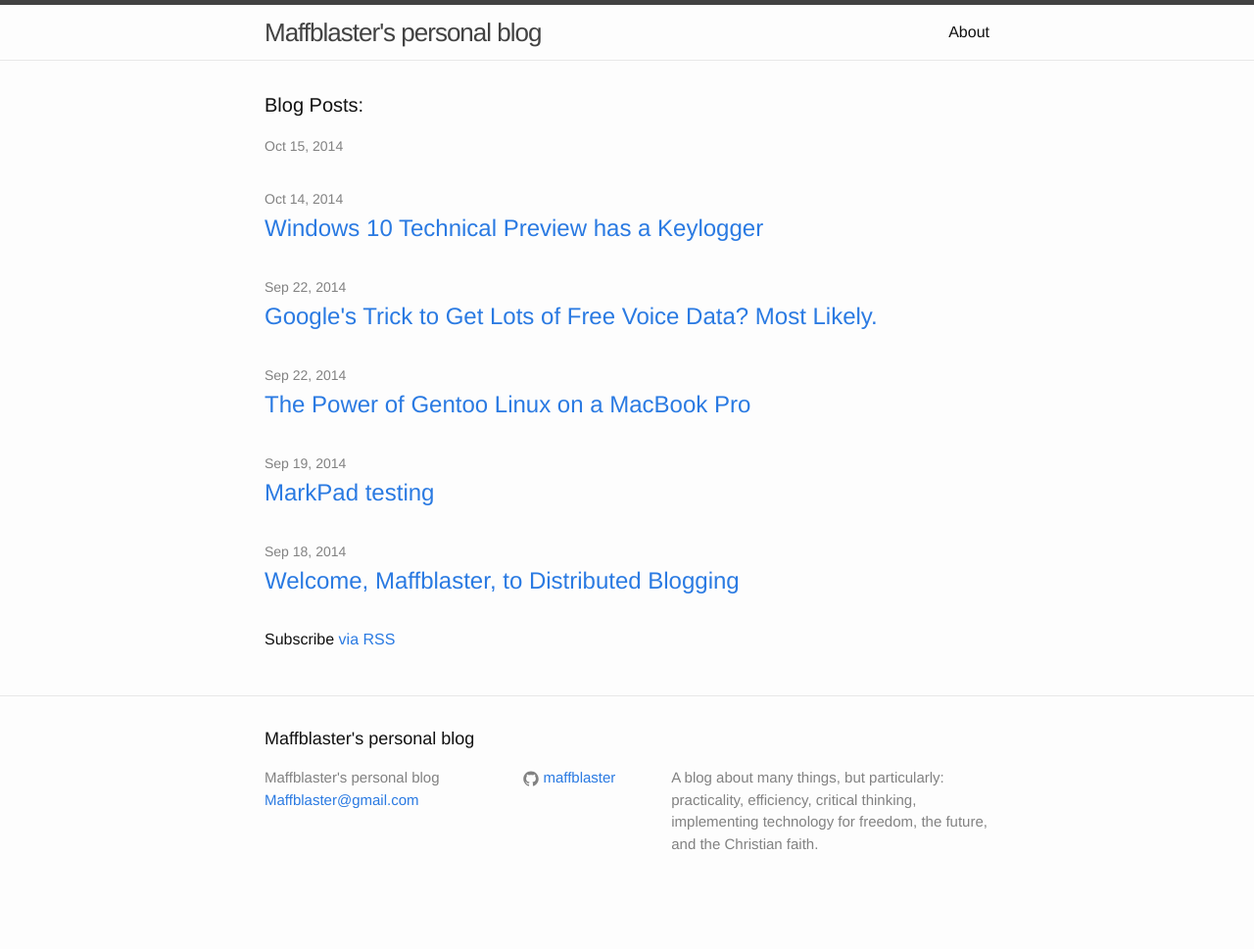
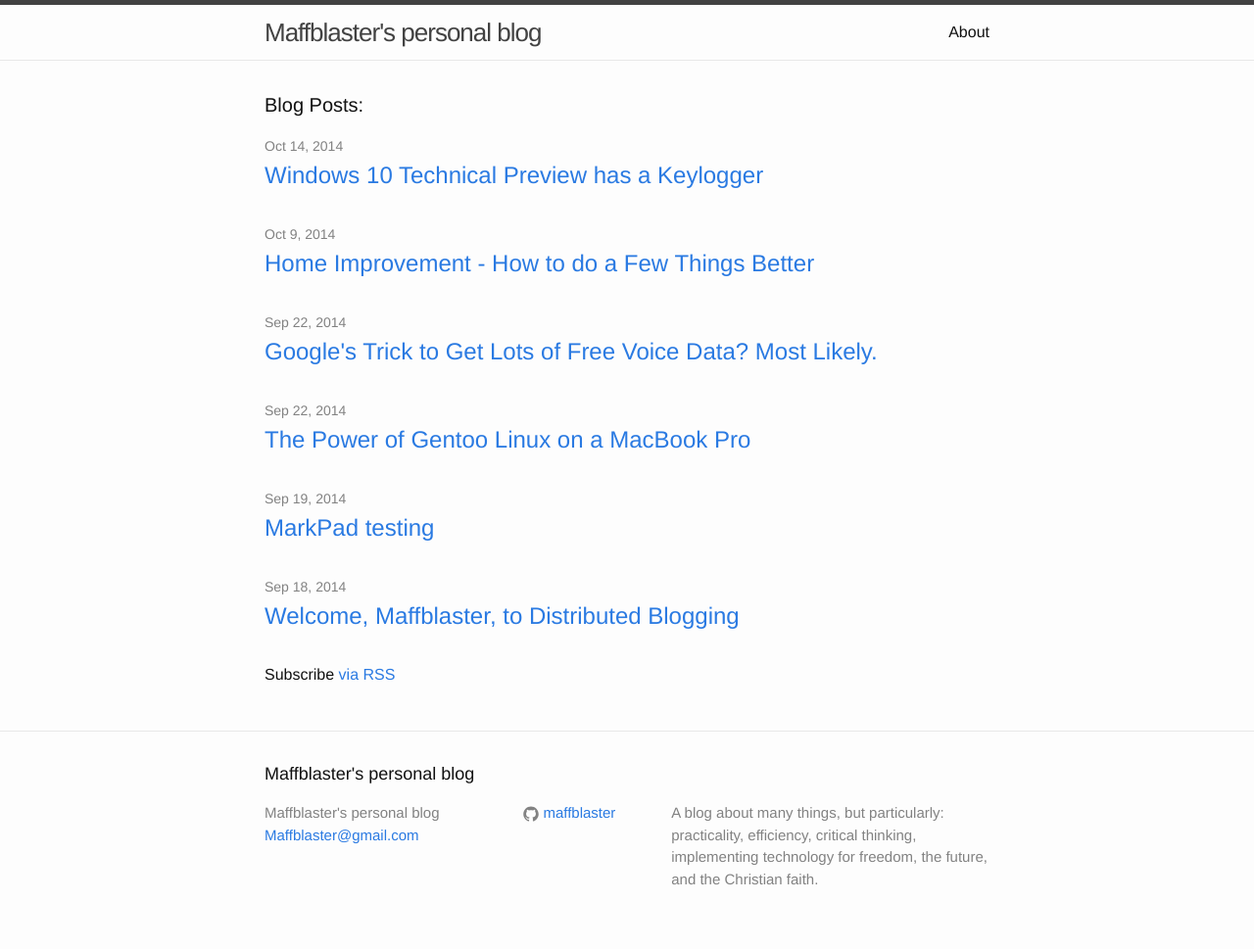
Before and after one commit to maffblaster/maffblaster.github.io, a Jekyll site: the page built from index.html, in a window 1280 px wide. Shown: the whole page at 98% size. Built offline with Jekyll 4.4.1, drawn with Linux system fonts in a browser that asks for light colours; before the commit the page ends 933 px from its top, so only the background shows below that.

Commit message:
Don't use colons in between the triple dashes.

```diff
--- a/_posts/home_improvement/2014-10-9-home-tips.markdown
+++ b/_posts/home_improvement/2014-10-9-home-tips.markdown
@@ -1,9 +1,9 @@
 ---
 layout: post
-title: Home Improvement: How to do a Few Things Better
+title: Home Improvement - How to do a Few Things Better
 description: Home Improvement Tips
 date: 2014-10-09 10:13:20 -07:00
-tags: "Home Improvement Caulk Bathroom Kitchen Foundation Structure Construction"
+tags: "Home Improvement, Caulk, Bathroom, Kitchen, Foundation, Structure, Construction"
 ---
 
 My wife and I are currently looking into purchasing our first house. We hired a home inspector to inspect the home and we were both quite impressed with his throughout knowledge. I hope to learn enough about home inspections to do my own in the future, but for now hiring someone was a wise investment of our funds.
```
